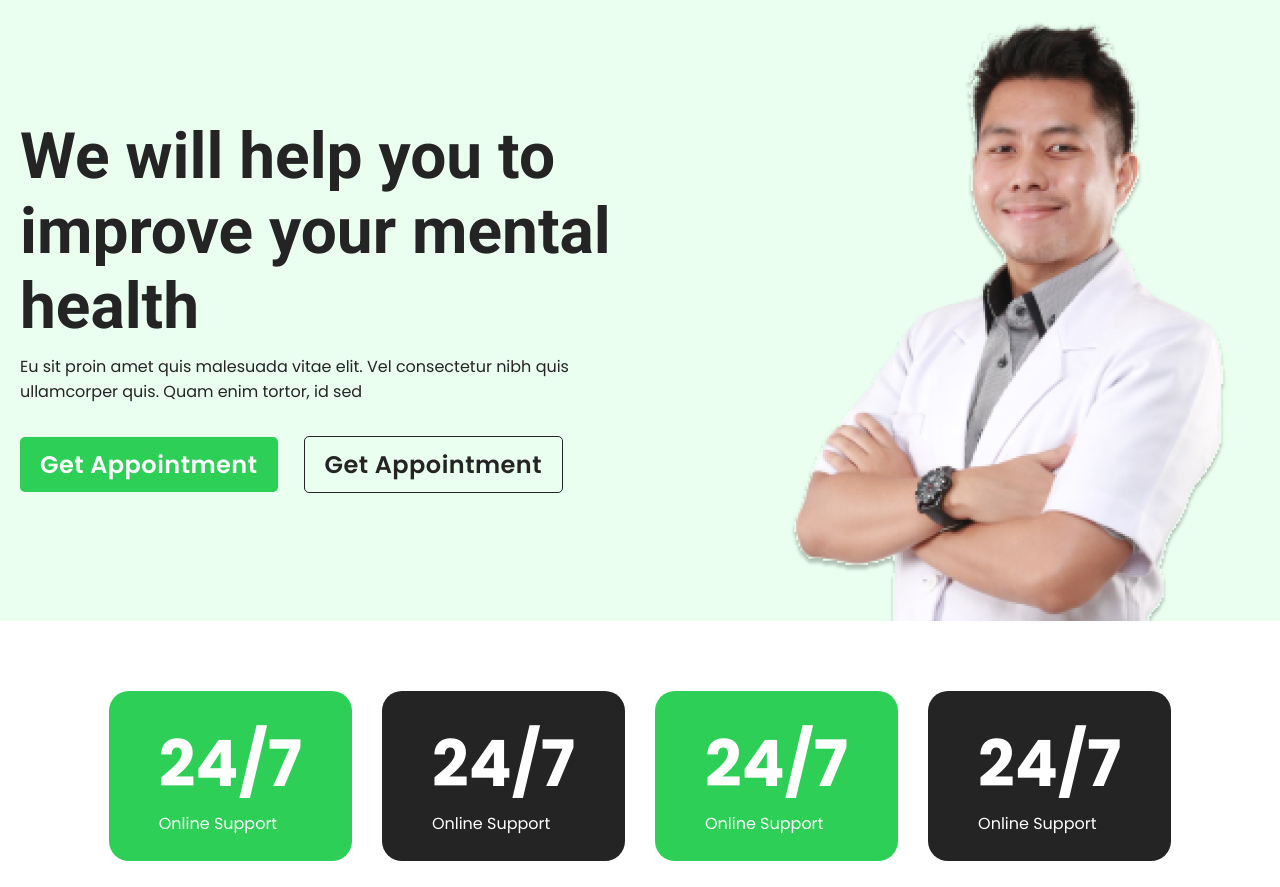
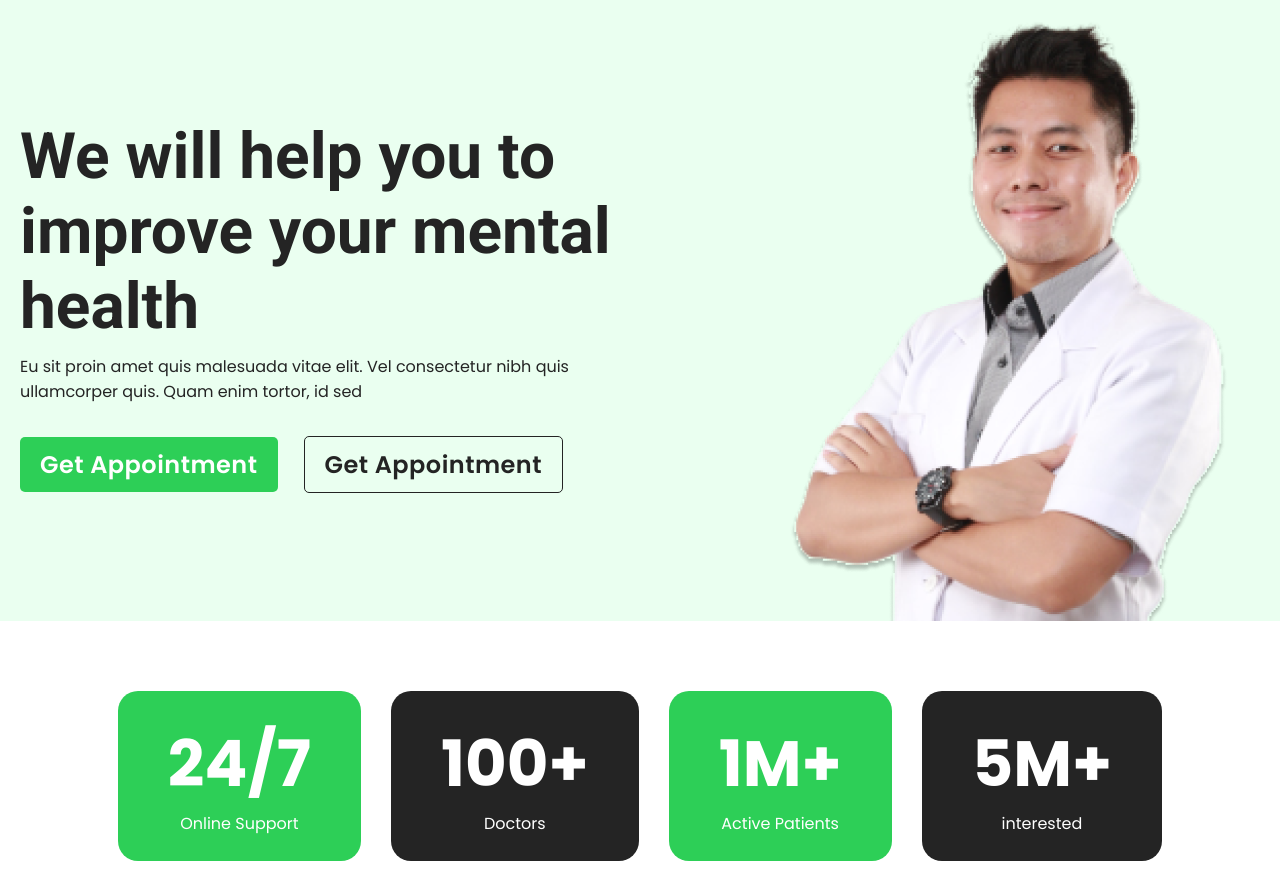
Before and after one commit to amitmehta28/college-project, a plain HTML site: page index.html in a window 1280 px wide. Shown: the part 65-952 px from the top of the page. Drawn offline with nearby package versions, Linux system fonts and the light colour scheme.

Commit message:
ye bhi thik hai...

```diff
--- a/assets/style/style.css
+++ b/assets/style/style.css
@@ -127,6 +127,7 @@ img {
     padding: 25px 50px;
     border-radius: 20px;
     background: #2DCF57;
+    text-align: center;
 }
 
 .counter {
--- a/index.html
+++ b/index.html
@@ -68,16 +68,16 @@
                         <p class="sub_title">Online Support</p>
                     </li>
                     <li class="counters_item counters_bg">
-                        <span class="counter">24/7</span>
-                        <p class="sub_title">Online Support</p>
+                        <span class="counter">100+</span>
+                        <p class="sub_title">Doctors</p>
                     </li>
                     <li class="counters_item">
-                        <span class="counter">24/7</span>
-                        <p class="sub_title">Online Support</p>
+                        <span class="counter">1M+</span>
+                        <p class="sub_title">Active Patients</p>
                     </li>
                     <li class="counters_item counters_bg">
-                        <span class="counter">24/7</span>
-                        <p class="sub_title">Online Support</p>
+                        <span class="counter">5M+</span>
+                        <p class="sub_title">interested</p>
                     </li>
                 </ul>
             </div>
@@ -484,8 +484,8 @@
                     </div>
                     <div class="">
                         <input type="text" placeholder="Your Name" class="req_input">
-                        <input type="text" placeholder="Your Name" class="req_input">
-                        <input type="text" placeholder="Your Name" class="req_input">
+                        <input type="text" placeholder="Your Phone Number" class="req_input">
+                        <input type="text" placeholder="Date" class="req_input">
                         <button class="btn_solid">Request Now</button>
                     </div>
                 </div>
```
Also changed, not shown: assets/js/index.js (line endings or trailing spaces).
